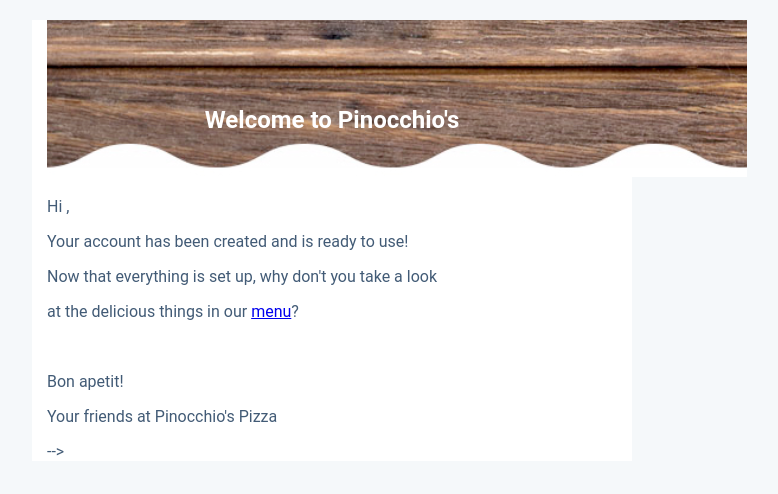
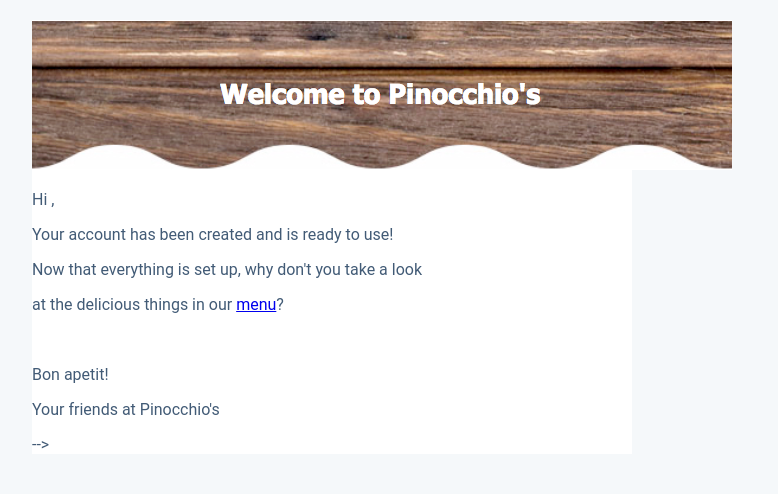
Before and after one commit to danielfeloiola/pizza, a Django app: template users/templates/email.html in a window 1280 px wide. Shown: the top 494 px of the page, without its empty margins (308-1086 px from the left). Run offline with Django 3.2, Linux system fonts and the light colour scheme; the template is opened without the code that fills it, so the values that code supplies are empty.

Commit message:
testing new look on welcome and receipt email

```diff
--- a/orders/templates/registration/password_reset_email.html
+++ b/orders/templates/registration/password_reset_email.html
@@ -1,5 +1,9 @@
 {% load i18n %}{% autoescape off %}
-{% blocktrans %}You're receiving this email because you requested a password reset for your user account at Pinocchio's.{% endblocktrans %}
+{% blocktrans %}
+
+You're receiving this email because you requested a password reset for your user account at Pinocchio's.
+
+{% endblocktrans %}
 
 {% trans "Please go to the following page and choose a new password:" %}
     {% block reset_link %}
--- a/users/templates/email.html
+++ b/users/templates/email.html
@@ -4,29 +4,13 @@
 		<meta charset="utf-8">
 		<title></title>
 
-		<style>
-		.centered {
-			position: absolute;
-			top: 50%;
-			left: 50%;
-			transform: translate(-50%, -50%);
-			color: white;
-		}
-
-
-		</style>
 	</head>
-
-
 	<body style="background: #f5f8fa;font-family: 'Roboto', sans-serif;">
 		<div style="width: 90%;max-width:600px;margin: 20px auto;background: #ffffff;">
-			<section style="margin: 0 15px;color:#425b76;">
+			<section style="color:#425b76;">
 
 				<div class="container" style="position: relative;text-align: center;color: white;">
 					<img src="https://fast-mountain-47414.herokuapp.com/static/img/wood.png" alt="">
-					<h2 class="centered" style="position: absolute;top: 50%;left: 50%;transform: translate(-50%, -50%);color: white;">Welcome to Pinocchio's</h2>
-
-
 
 				</div>
 
@@ -37,7 +21,7 @@
 					<p>at the delicious things in our <a href="https://fast-mountain-47414.herokuapp.com/menu/">menu</a>?</p>
 					<br>
 					<p>Bon apetit!</p>
-					<p>Your friends at Pinocchio's Pizza</p>
+					<p>Your friends at Pinocchio's</p>
 				</div
 
 
```
Also changed, not shown: orders/templates/email-receipt.html (+6 -4 lines), orders/static/img/order.png (added), orders/static/img/wood.png.
